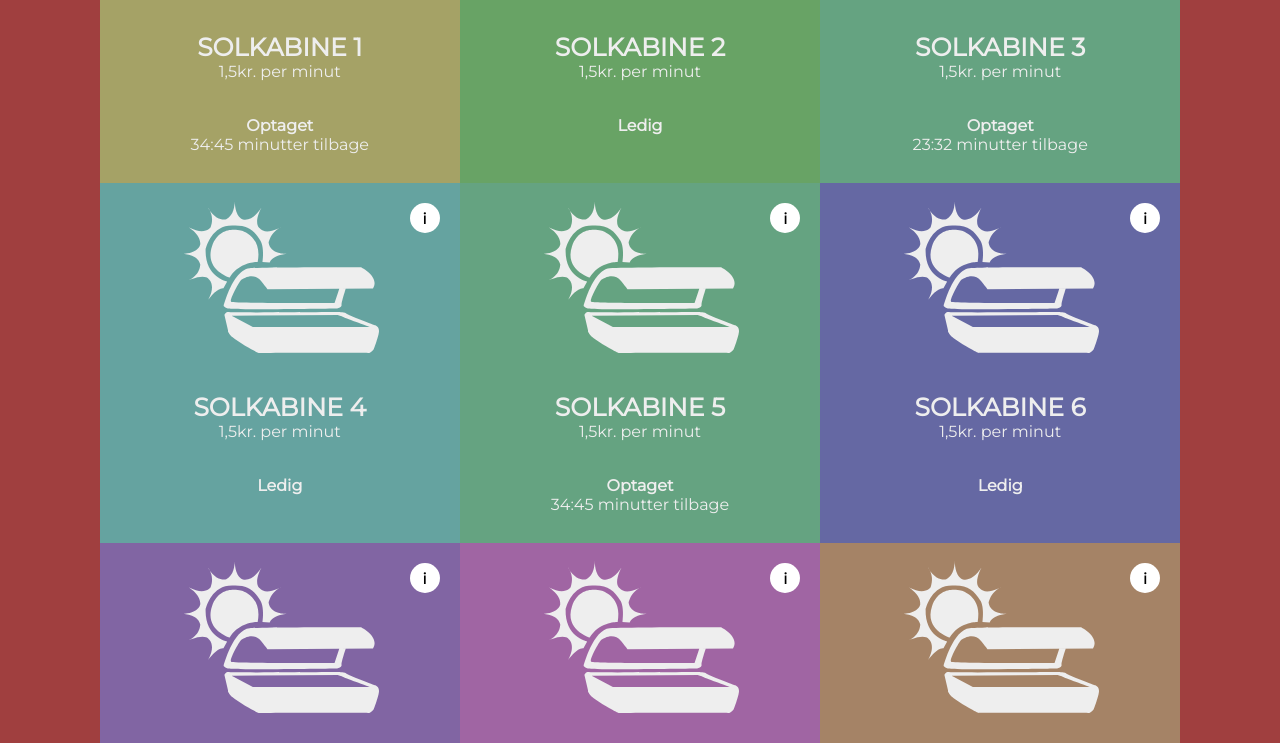
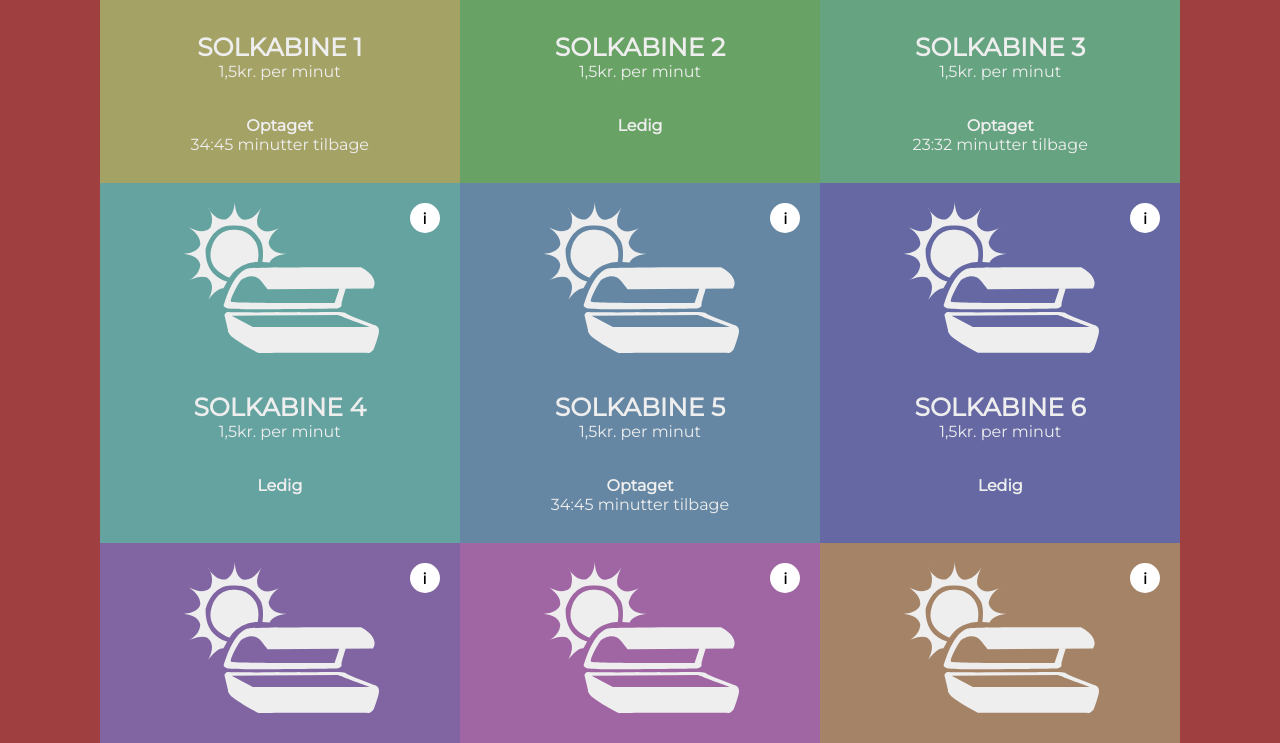
Before and after one commit to Jonatan-bs/pay4it, a plain HTML site: page index.html in a window 1280 px wide. Shown: the part 471-1214 px from the top of the page. Drawn offline with Linux system fonts and the light colour scheme.

Commit message:
failed med en farve

```diff
--- a/index.html
+++ b/index.html
@@ -51,7 +51,7 @@
 	              <div class="tid"><b>Ledig</b></div>
             </div>
 
-            <div class="kabine middle" style="background: #65A381;">
+            <div class="kabine middle" style="background: #6587A3;">
 	              <div class="info"><b>i</b></div>
 	              <div class="kabineImg"><img src="./img/whitetan.svg" class="kabineImg" /></div>
 	              <div><div class="kabineNavn"><b>Solkabine 5</b></div>
```
